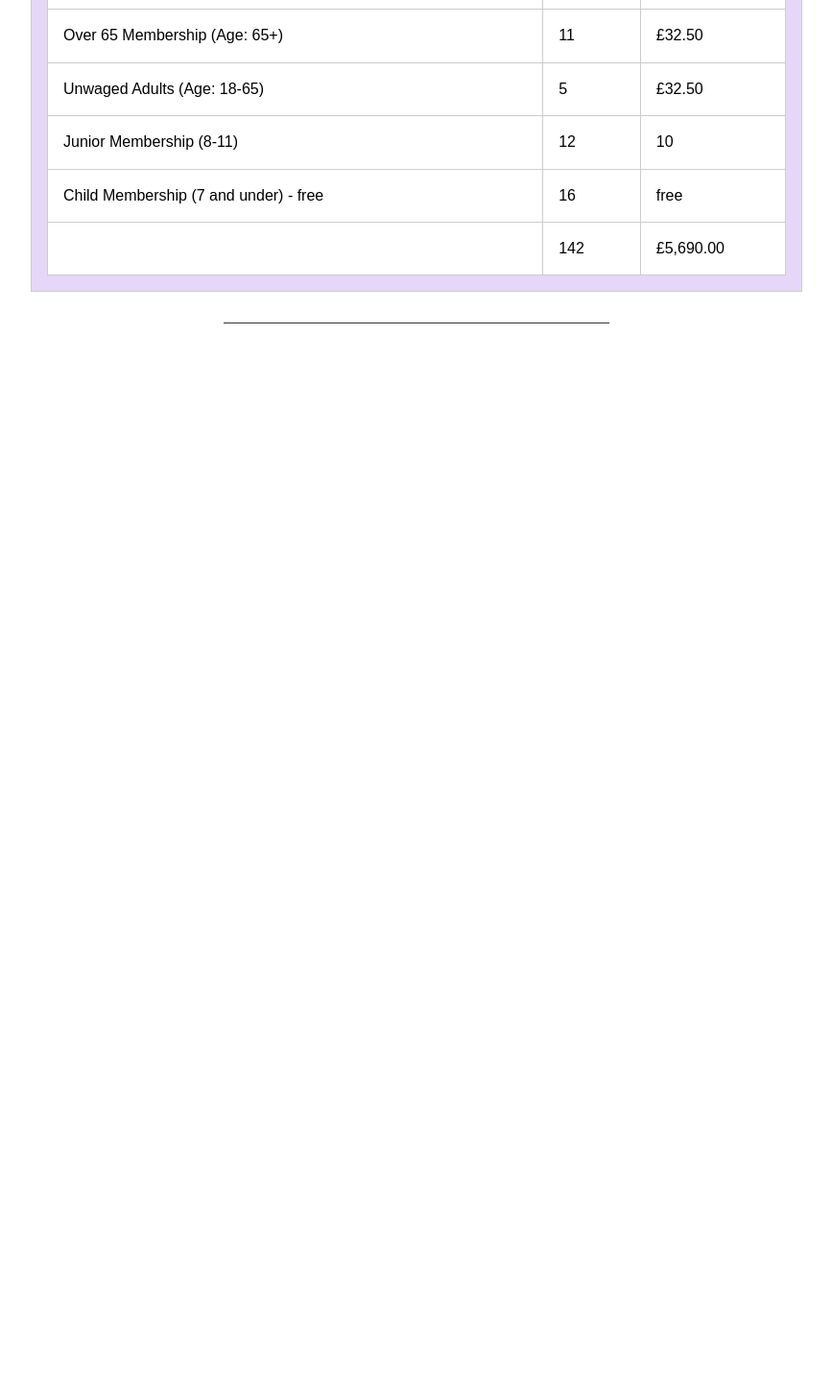
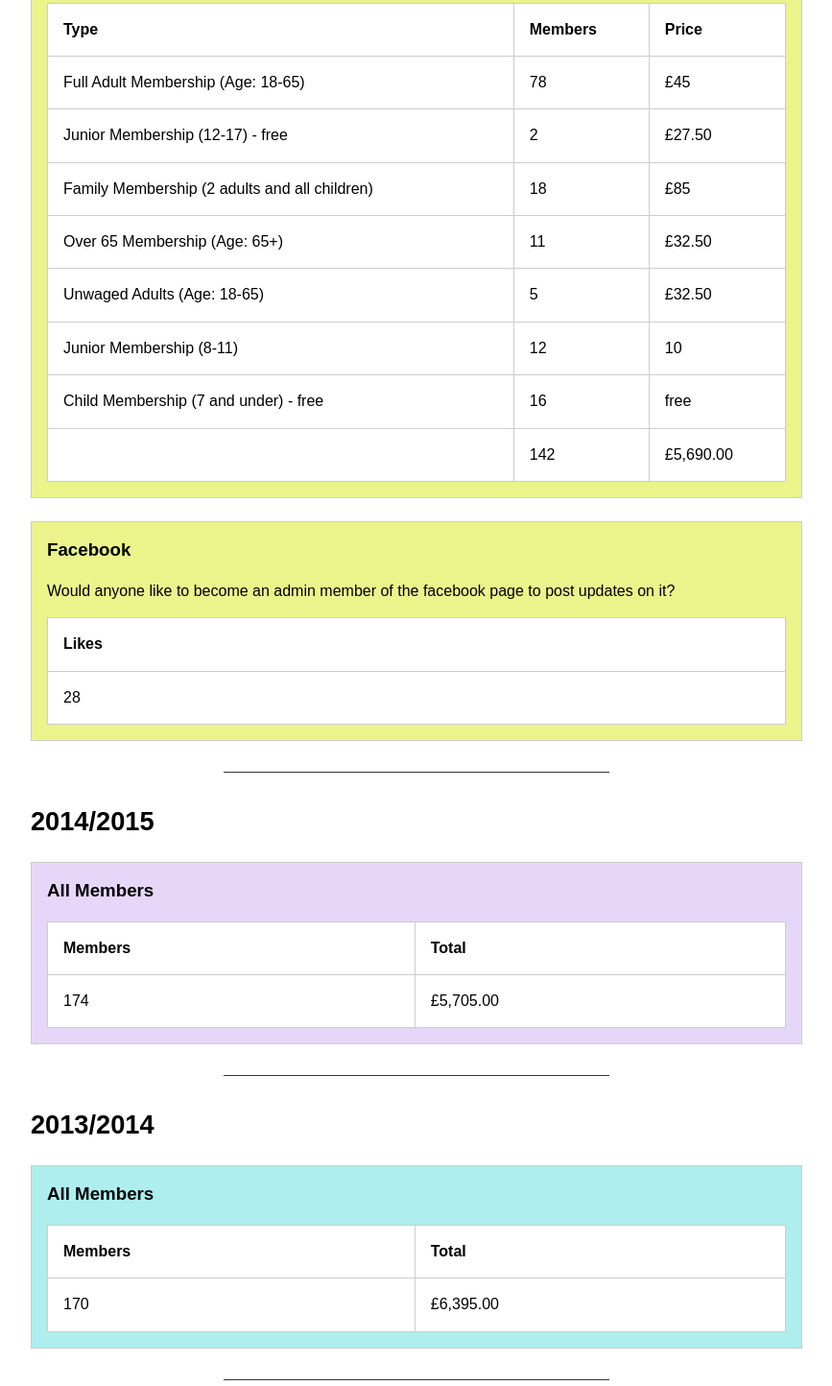
Before and after one commit to codekipple/GTSC, a plain HTML site: page index.html in a window 1280 px wide. Shown: the part 1038-2482 px from the top of the page at 96% size, without its empty margins (206-1073 px from the left). Before the commit the page ends 1415 px from the top, so only its background shows below. Drawn offline with Linux system fonts and the light colour scheme.

Commit message:
Updated data

```diff
--- a/css/2.main.css
+++ b/css/2.main.css
@@ -162,9 +162,12 @@ table td {
         padding: 1em;
     }
 }
-.c-section--full {
+.c-section--2016 {
+    background: #eaf48b;
+}
+.c-section--2015 {
     background: #e6d7f9;
 }
-.c-section--half {
-    background: #eaf48b;
+.c-section--2014 {
+    background: #AEEEEE;
 }
--- a/index.html
+++ b/index.html
@@ -17,14 +17,28 @@
             <h1>GMST - Membership</h1>
 
             <section>
-                <h2>2016/2016 - breakdown</h2>
+                <h2>2015/2016 - breakdown</h2>
 
-                <div class="c-section c-section--half">
+                <div class="c-section c-section--2016">
+                    <h3>All Members</h3>
+                    <table>
+                        <tr>
+                            <th>Members</th>
+                            <th>Total</th>
+                        </tr>
+                        <tr>
+                            <td>159</td>
+                            <td>£5,965.00</td>
+                        </tr>
+                    </table>
+                </div>
+
+                <div class="c-section c-section--2016">
                     <h3>Half season</h3>
                     <table>
                         <tr>
                             <th>Type</th>
-                            <th>Total</th>
+                            <th>Members</th>
                             <th>Price</th>
                         </tr>
                         <tr>
@@ -70,12 +84,12 @@
                     </table>
                 </div>
 
-                <div class="c-section c-section--full">
+                <div class="c-section c-section--2016">
                     <h3>Full season</h3>
                     <table>
                         <tr>
                             <th>Type</th>
-                            <th>Total</th>
+                            <th>Members</th>
                             <th>Price</th>
                         </tr>
                         <tr>
@@ -120,6 +134,56 @@
                         </tr>
                     </table>
                 </div>
+
+                <div class="c-section c-section--2016">
+                    <h3>Facebook</h3>
+
+                    <p>Would anyone like to become an admin member of the facebook page to post updates on it?</p>
+                    <table>
+                        <tr>
+                            <th>Likes</th>
+                        </tr>
+                        <tr>
+                            <td>28</td>
+                        </tr>
+                    </table>
+                </div>
+            </section>
+
+            <section>
+                <h2>2014/2015</h2>
+
+                <div class="c-section c-section--2015">
+                    <h3>All Members</h3>
+                    <table>
+                        <tr>
+                            <th>Members</th>
+                            <th>Total</th>
+                        </tr>
+                        <tr>
+                            <td>174</td>
+                            <td>£5,705.00</td>
+                        </tr>
+                    </table>
+                </div>
+            </section>
+
+            <section>
+                <h2>2013/2014</h2>
+
+                <div class="c-section c-section--2014">
+                    <h3>All Members</h3>
+                    <table>
+                        <tr>
+                            <th>Members</th>
+                            <th>Total</th>
+                        </tr>
+                        <tr>
+                            <td>170</td>
+                            <td>£6,395.00</td>
+                        </tr>
+                    </table>
+                </div>
             </section>
         </main>
 
```
